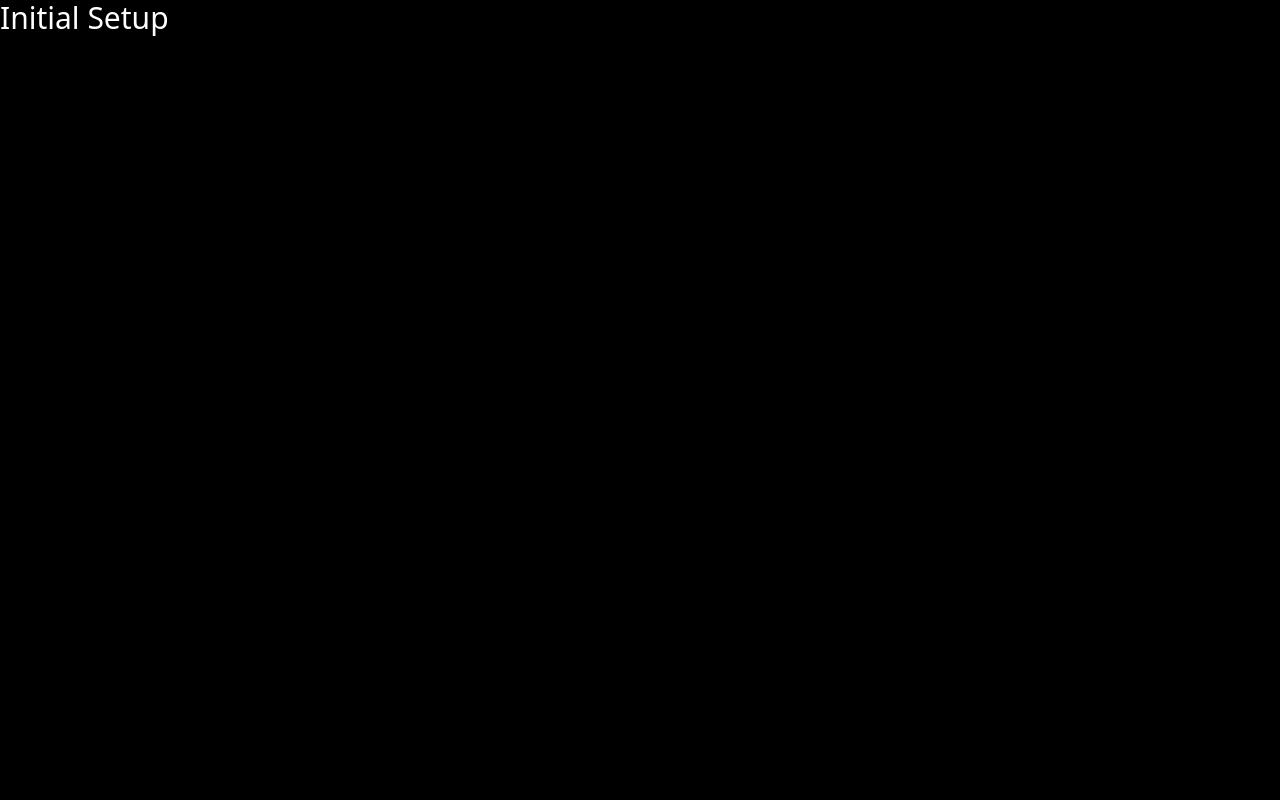
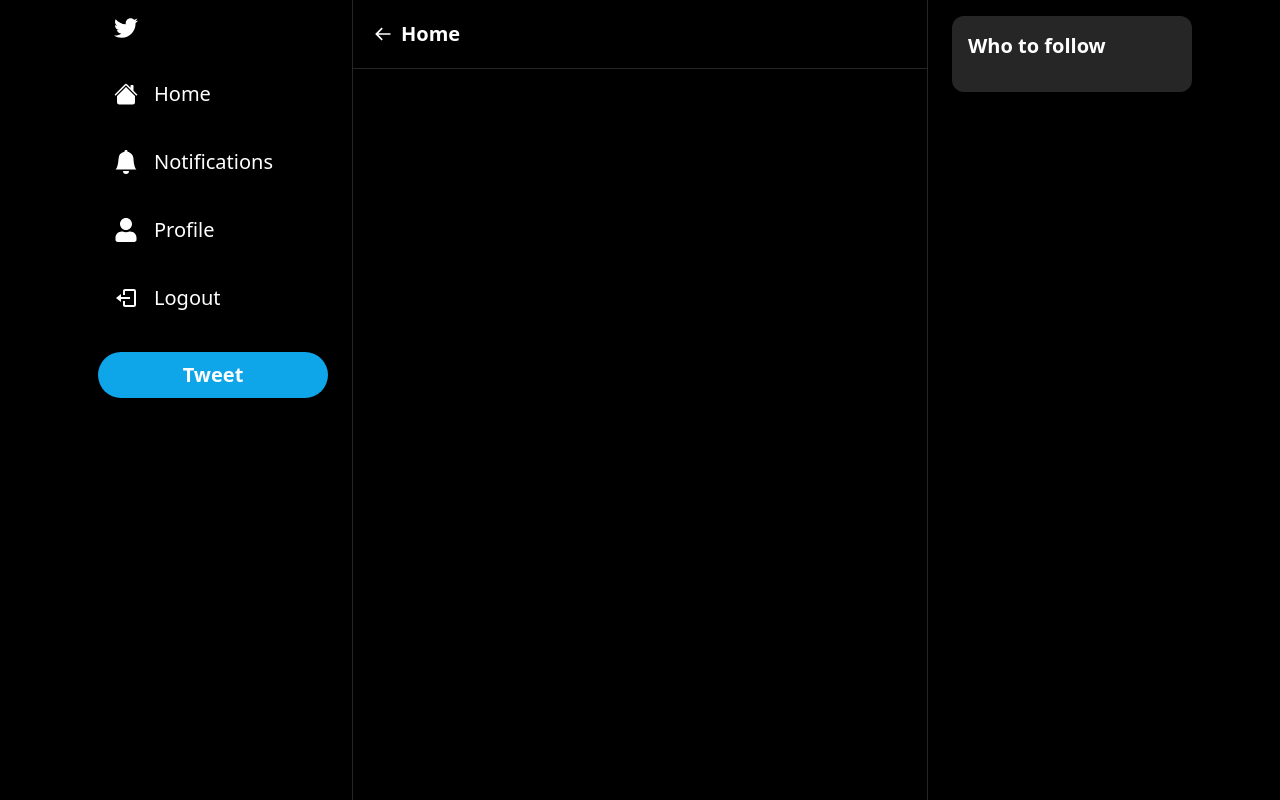
Before and after one commit to WinnardArthur/twitter-clone, a Next.js app: page / in a window 1280 px wide. Built offline with nearby package versions, Linux system fonts and the light colour scheme.

Commit message:
feat: create generic layout

```diff
--- /dev/null
+++ b/components/Header.tsx
@@ -0,0 +1,34 @@
+import { useRouter } from "next/router";
+import React, { useCallback } from "react";
+import { BiArrowBack } from "react-icons/bi";
+
+interface HeaderProps {
+  label: string;
+  showBackArrow?: boolean;
+}
+
+const Header: React.FC<HeaderProps> = ({ label, showBackArrow }) => {
+  const router = useRouter();
+
+  const handleBack = useCallback(() => {
+    router.back();
+  }, [router]);
+
+  return (
+    <div className="border-b-[1px] border-neutral-800 p-5">
+      <div className="flex flex-row items-center gap-2">
+        {showBackArrow && (
+          <BiArrowBack
+            onClick={handleBack}
+            color="white"
+            size={20}
+            className="cursor-pointer hover:opacity-70 transition"
+          />
+        )}
+        <h1 className="text-white text-xl font-semibold">{label}</h1>
+      </div>
+    </div>
+  );
+};
+
+export default Header;
--- /dev/null
+++ b/components/Layout.tsx
@@ -0,0 +1,25 @@
+import React from "react";
+import Sidebar from "./layout/Sidebar";
+import FollowBar from "./layout/FollowBar";
+
+interface LayoutProps {
+  children: React.ReactNode;
+}
+
+const Layout: React.FC<LayoutProps> = ({ children }) => {
+  return (
+    <div className="h-screen bg-black">
+      <div className="container h-full mx-auto xl:px-30 max-w-6xl">
+        <div className="grid grid-cols-4 h-full">
+          <Sidebar />
+          <div className="col-span-3 lg:col-span-2 border-x-[1px] border-neutral-800">
+            {children}
+          </div>
+          <FollowBar />
+        </div>
+      </div>
+    </div>
+  );
+};
+
+export default Layout;
--- /dev/null
+++ b/components/layout/FollowBar.tsx
@@ -0,0 +1,16 @@
+import React from "react";
+
+const FollowBar = () => {
+  return (
+    <div className="px-6 py-4 hidden lg:block">
+      <div className="bg-neutral-800 rounded-xl p-4">
+        <h2 className="text-white text-xl font-semibold">Who to follow</h2>
+        <div className="flex flex-col gap-6 mt-4">
+          {/* TODO USER List     */}
+        </div>
+      </div>
+    </div>
+  );
+};
+
+export default FollowBar;
--- /dev/null
+++ b/components/layout/Sidebar.tsx
@@ -0,0 +1,53 @@
+import React from "react";
+import { BsFillHouseFill, BsFillBellFill } from "react-icons/bs";
+import { FaUser } from "react-icons/fa";
+import {} from "react-icons/bs";
+import SidebarLogo from "./SidebarLogo";
+import SidebarItem from "./SidebarItem";
+import { BiLogOut } from "react-icons/bi";
+import SidebarTweetButton from "./SidebarTweetButton";
+import { useRouter } from "next/router";
+
+const items = [
+  {
+    label: "Home",
+    href: "/",
+    icon: BsFillHouseFill,
+  },
+  {
+    label: "Notifications",
+    href: "/notifications",
+    icon: BsFillBellFill,
+  },
+  {
+    label: "Profile",
+    href: "/users/123",
+    icon: FaUser,
+  },
+];
+
+const Sidebar = () => {
+  const router = useRouter();
+
+  return (
+    <div className="col-span-1 h-full pr-4 md:pr-6">
+      <div className="flex flex-col items-end">
+        <div className="space-y-2 lg:w-[230px]">
+          <SidebarLogo />
+          {items.map((item) => (
+            <SidebarItem
+              key={item.href}
+              href={item.href}
+              label={item.label}
+              icon={item.icon}
+            />
+          ))}
+          <SidebarItem onClick={() => {}} icon={BiLogOut} label="Logout" />
+          <SidebarTweetButton />
+        </div>
+      </div>
+    </div>
+  );
+};
+
+export default Sidebar;
--- /dev/null
+++ b/components/layout/SidebarItem.tsx
@@ -0,0 +1,30 @@
+import React from "react";
+import { IconType } from "react-icons";
+
+interface SidebarItemProps {
+  label: String;
+  href?: String;
+  icon: IconType;
+  onClick?: () => void;
+}
+
+const SidebarItem: React.FC<SidebarItemProps> = ({
+  label,
+  href,
+  icon: Icon,
+  onClick,
+}) => {
+  return (
+    <div className="flex flex-row items-center">
+      <div className="relative rounded-full h-14 w-14 flex items-center justify-center p-4 hover:bg-slate-300 hover:bg-opacity-10 cursor-pointer lg:hidden">
+        <Icon size={28} color="white" />
+          </div>
+          <div className="relative hidden lg:flex gap-4 p-4 rounded-full hover:bg-slate-300 hover:bg-opacity-10 cursor-pointer items-center">
+              <Icon size={24} color='white' />
+              <p className="hidden lg:block text-white text-xl">{label}</p>
+          </div>
+    </div>
+  );
+};
+
+export default SidebarItem;
--- /dev/null
+++ b/components/layout/SidebarLogo.tsx
@@ -0,0 +1,18 @@
+import React from "react";
+import { useRouter } from "next/router";
+import { FaTwitter } from "react-icons/fa";
+
+const SidebarLogo = () => {
+  const router = useRouter();
+
+  return (
+    <div
+      onClick={() => router.push("/")}
+      className="rounded-full h-14 w-14 p-4 flex items-center justify-center hover:bg-blue-300 cursor-pointer transition"
+    >
+      <FaTwitter size={28} color="white" />
+    </div>
+  );
+};
+
+export default SidebarLogo;
--- /dev/null
+++ b/components/layout/SidebarTweetButton.tsx
@@ -0,0 +1,23 @@
+import { useRouter } from "next/router";
+import React from "react";
+import { FaFeather } from "react-icons/fa";
+
+const SidebarTweetButton = () => {
+  const router = useRouter();
+
+  return (
+    <div onClick={() => router.push("/")}>
+      <div className="mt-6 lg:hidden rounded-full h-14 w-14 p-4 flex items-center justify-center bg-sky-500 hover:bg-opacity-80 transition cursor-pointer">
+        <FaFeather size={24} color="white" />
+      </div>
+
+      <div className="mt-6 hidden lg:block px-4 py-2 rounded-full bg-sky-500 hover:bg-opacity-90 cursor-pointer transition">
+        <p className="hidden lg:block text-center font-semibold text-white text-[20px]">
+          Tweet
+        </p>
+      </div>
+    </div>
+  );
+};
+
+export default SidebarTweetButton;
--- a/package.json
+++ b/package.json
@@ -18,6 +18,7 @@
     "next": "13.4.7",
     "react": "18.2.0",
     "react-dom": "18.2.0",
+    "react-icons": "^4.10.1",
     "typescript": "5.1.6"
   },
   "devDependencies": {
--- a/pages/_app.tsx
+++ b/pages/_app.tsx
@@ -1,6 +1,11 @@
-import '@/styles/globals.css'
-import type { AppProps } from 'next/app'
+import Layout from "@/components/Layout";
+import "@/styles/globals.css";
+import type { AppProps } from "next/app";
 
 export default function App({ Component, pageProps }: AppProps) {
-  return <Component {...pageProps} />
+  return (
+    <Layout>
+      <Component {...pageProps} />
+    </Layout>
+  );
 }
--- a/pages/index.tsx
+++ b/pages/index.tsx
@@ -1,3 +1,4 @@
+import Header from "@/components/Header";
 import Head from "next/head";
 
 export default function Home() {
@@ -10,7 +11,7 @@
         <link rel="icon" href="/favicon.ico" />
       </Head>
       <main>
-        <h1 className="text-3xl text-white">Initial Setup</h1>
+        <Header label="Home" showBackArrow/>
       </main>
     </>
   );
```
Also changed, not shown: 1 other file (tests, documents, lock files or other folders).
